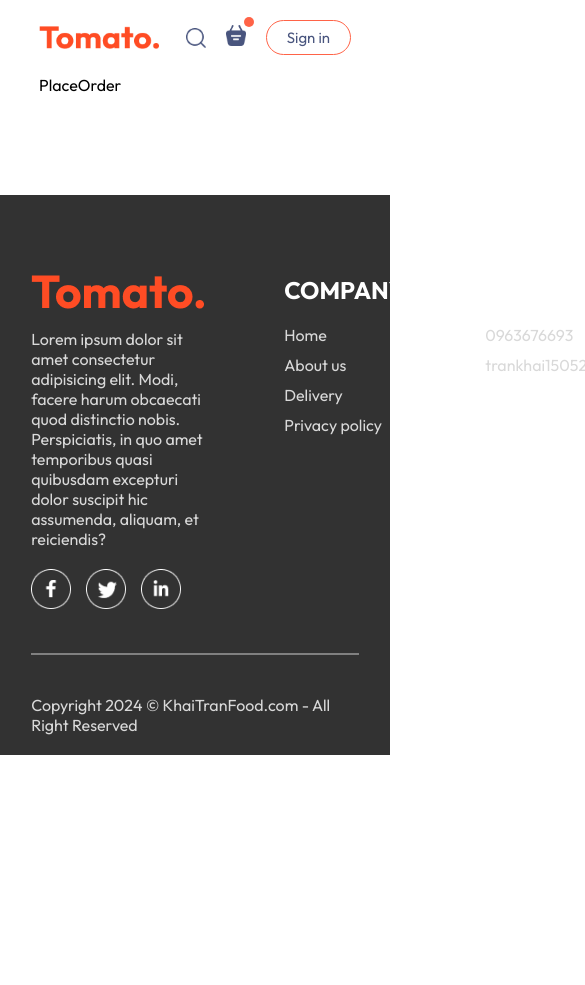
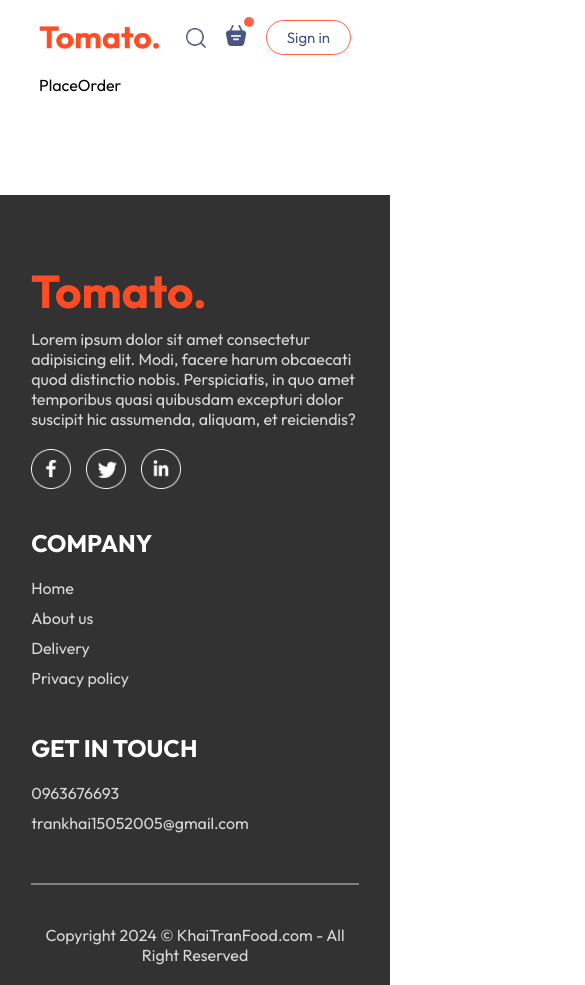
Before and after one commit to khaibtros/code-tracking, a React (Vite) app in the folder frontend/: page /order in a window 390 px wide. Shown: the top 985 px of the page, 585 px wide, since content can reach past the window. Before the commit the page ends 844 px from the top, so only its background shows below. Built offline with nearby package versions, Linux system fonts and the light colour scheme.

Commit message:
Make ExploreMenu and Footer responsive for different screen sizes => Done responsive styling

```diff
--- a/frontend/src/components/ExploreMenu/ExploreMenu.css
+++ b/frontend/src/components/ExploreMenu/ExploreMenu.css
@@ -48,3 +48,9 @@
     border: 4px solid tomato;
     padding: 2px;
 }
+@media (max-width:1050px) {
+    .explore-menu-text{
+        max-width: 100%;
+        font-size: 14px;
+    }
+}
--- a/frontend/src/components/Footer/Footer.css
+++ b/frontend/src/components/Footer/Footer.css
@@ -40,3 +40,13 @@
     background-color: gray;
     border: none;
 }
+@media (max-width:750px){
+    .footer-content{
+        display: flex;
+        flex-direction: column;
+        gap: 35px;
+    }
+    .footer-copyright{
+        text-align: center;
+    }
+}
```
